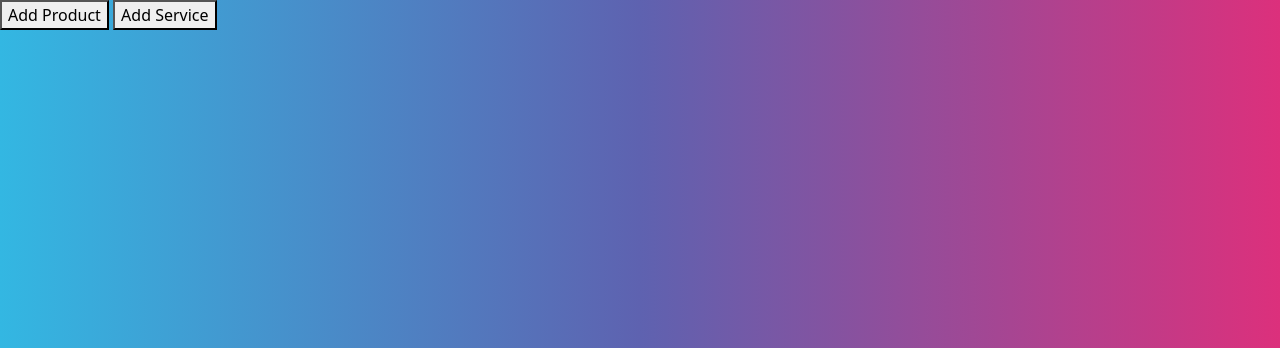
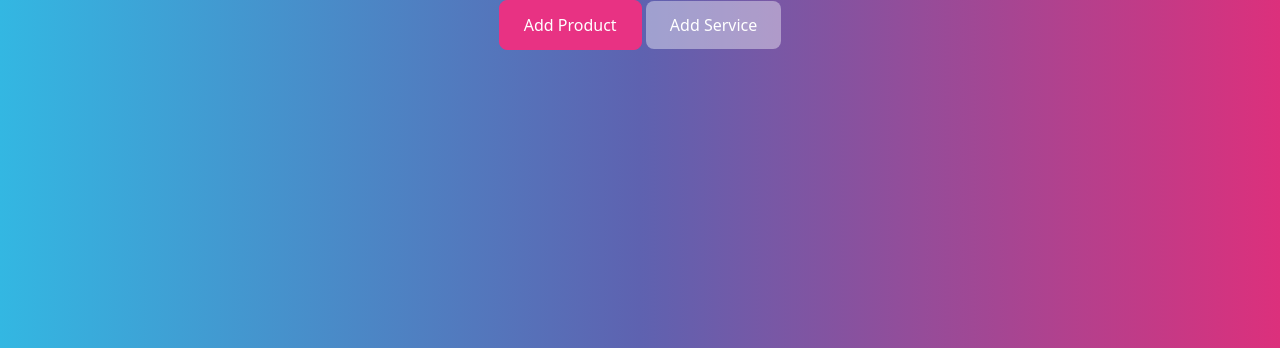
Before and after one commit to leny133/Finalproject, a Django app: page /newsale in a window 1280 px wide. Shown: the part 72-420 px from the top of the page. Run offline with Django 3.2, Linux system fonts and the light colour scheme; a user stored in the database is signed in; data comes from the database, SQL or seed files in the repository; some libraries are stand-ins or nearby versions.

Commit message:
fix onimput

```diff
--- a/saloninventory/models.py
+++ b/saloninventory/models.py
@@ -28,6 +28,7 @@ class Products(models.Model):
             "Unit_price": self.unitprice,
             "Measure_type": self.measure,
             "Description": self.description,
+            "Total_amount":self.totalamount,
             "image": self.image,
 
         }
--- a/saloninventory/static/saloninventory/newsale.js
+++ b/saloninventory/static/saloninventory/newsale.js
@@ -84,6 +84,8 @@ function load_products(Products) {
     y.innerHTML = `${Products[product].Product_name}(${Products[product].Measure_type}) `;
     document.querySelector("#products").append(y);
   }
+  y = document.querySelector("#productAmount")
+  y.setAttribute("max",`${Products[0].Total_amount}`)
 }
 function load_services(services) {
   for (service in services) {
@@ -104,6 +106,15 @@ function showproduct() {
 function showservice() {
   document.querySelector("#cartproduct-view").style.display = "none";
   document.querySelector("#cartservice-view").style.display = "block";
+}
+function setMax(){
+  const prodId = document.querySelector("#products").value;
+  var selproduct = Products.filter(function(pmax){
+    return pmax.id == prodId
+  })
+  var y = document.querySelector("#productAmount");
+  y.setAttribute("max", `${selproduct[0].Total_amount}`);
+  console.log(selproduct[0].Total_amount)
 }
 function addToCartP() {
   const prodId = document.querySelector("#products").value;
@@ -127,13 +138,8 @@ function addToCartP() {
   } else {
     itemcount = parseInt(itemcount) + 1;
   }
-
-  console.log(itemcount);
-  console.log(cartproducts);
   cartP[itemcount] = cartproducts;
-  console.log(cartP);
   var jsonStr = JSON.stringify(cartP);
-
   sessionStorage.setItem(`${usr}itemcount`, itemcount);
   sessionStorage.setItem(`${usr}cartproducts`, jsonStr);
   location.href = "/newSale";
@@ -176,6 +182,7 @@ function loadCart() {
   const isEmpty = Object.values(cartP).every((x) => x === null);
   console.log(isEmpty);
   var y = document.createElement("table");
+  y.style = "text-align: center; margin-left: auto; margin-right: auto";
   var tblhead = `
 
       <tr>
@@ -228,7 +235,7 @@ function loadCart() {
             <td> </td>
             <td> </td>
             <td> Total: </td>
-            <td id="total" name="${total_sale.toFixed(2 )}">
+            <td id="total" name="${total_sale.toFixed(2)}">
              $${total_sale.toFixed(2)}</td>
           </tr>
           `;
@@ -237,10 +244,10 @@ function loadCart() {
   y.innerHTML = tblhead + tblbodyedt + tbltotal;
   document.getElementById("cartList").append(y);
   y = document.createElement("div")
-  y.innerHTML = `
+  y.innerHTML = `<br>
     <button id="emptycart" onclick="emptycart()" class="btn btn-danger" style="display: inline;">Empty Cart</button>
 
-    <button id="placeOrder" onclick="placeOrder()" class="btn btn-success" style="display: inline;">Place Order</button>
+    <button id="placeOrder" onclick="placeOrder()" class="btn btn-info" style="display: inline;">Place Order</button>
 
   `;
   document.getElementById("cartList").append(y);
@@ -270,7 +277,9 @@ function emptycart(){
   location.href = "/";
 }
 function placeOrder(){
-  var r = confirm("Place Order?");
+  var r = confirm(
+    `Place Order?`
+  );
   if (r == true) {
     place_order();
   } else {
--- a/saloninventory/templates/saloninventory/newsale.html
+++ b/saloninventory/templates/saloninventory/newsale.html
@@ -5,21 +5,23 @@
   {% block body %}
   <style>
     table, th, td {
-      border: 1px solid black;
+      border: 4px solid rgb(83, 1, 66);
     }
     </style>
-  <button id="showproduct">Add Product</button>
-  <button id="showservice">Add Service</button>
+  <div style="text-align: center; margin-left: auto; margin-right: auto">
+    <button id="showproduct" class="btn btn-primary">Add Product</button>
+    <button id="showservice" class="btn btn-secondary">Add Service</button><br>
+
   <div id="cartproduct-view" style="display: none;">
 
-    <label for="products">Select a product:</label>
-    <select name="products" id="products"></select><br>
-    <lable for="productAmount" style="text-align: center; margin: auto">Amount of oz or ml</lable>
+    <label for="products" style="text-align: center; margin: auto"><br>Select a product:<br></label>
+    <select name="products" id="products" class="btn btn-light" onchange="setMax()"></select><br>
+    <label for="productAmount" style="text-align: center; margin: auto">Amount of oz or ml</label>
     <input
       style="text-align: center; max-width: 40rem; margin: auto"
       autofocus
       min="1"
-      value="1"
+
       class="form-control"
       type="number"
       id="productAmount"
@@ -30,11 +32,12 @@
   </div>
   <div id="cartservice-view" style="display: none;">
     <label for="services">Select a service:</label>
-    <select name="services" id="services"></select>
+    <select name="services" id="services" class="btn btn-light"></select>
     <button id="serviceCart" class="btn btn-primary">Add To Cart</button>
   </div>
+  <br><br>
   <div id="cartList"></div>
-
+  </div>
   {% block script %}
   <script
     type="text/javascript"
```
